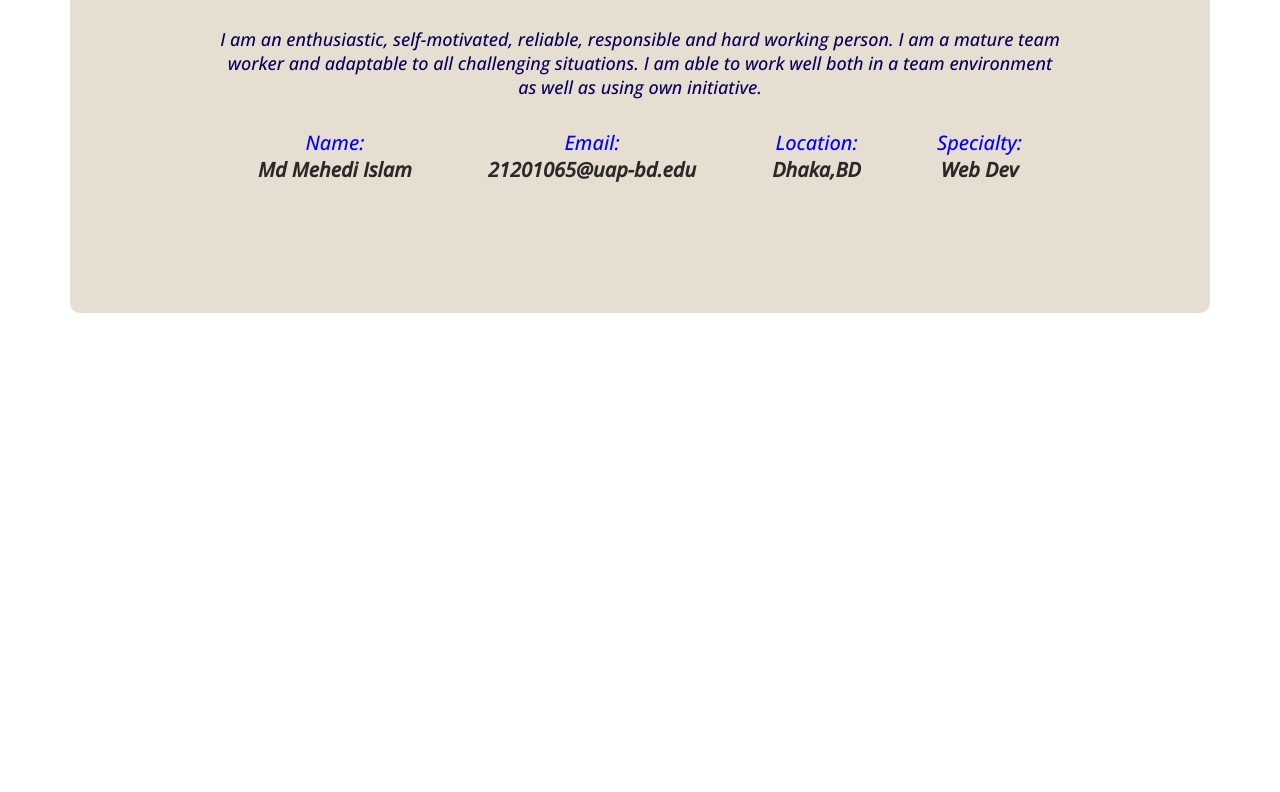
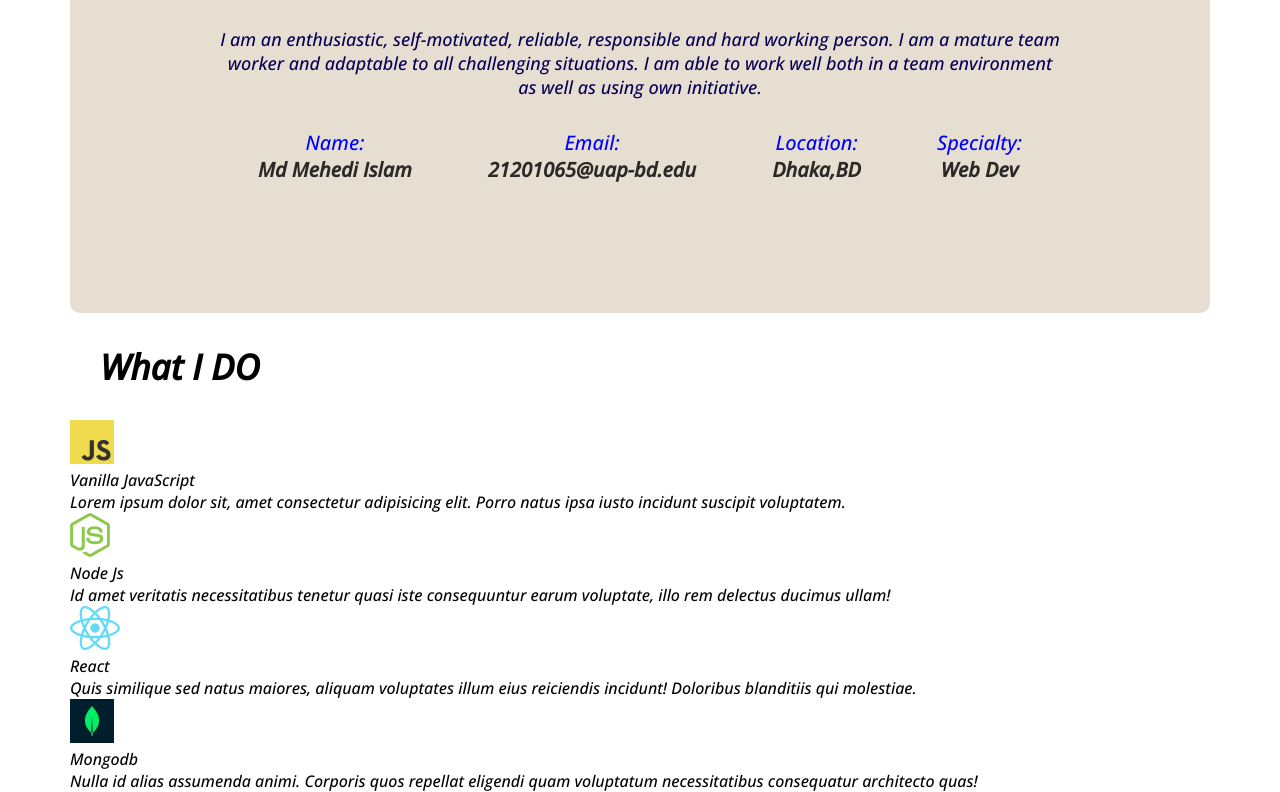
Before and after one commit to mehediuap/Developer-portfolio, a plain HTML site: page index.html in a window 1280 px wide. Shown: the part 909-1701 px from the top of the page. Before the commit the page ends 1222 px from the top, so only its background shows below. Drawn offline with nearby package versions, Linux system fonts and the light colour scheme.

Commit message:
add more code

```diff
--- a/index.html
+++ b/index.html
@@ -54,6 +54,31 @@
  </div>
 </div>
         </section>
+        <section class="What i do">
+            <h2 class="section-title">What I DO</h2>
+<skills-container>
+    <div class="skill">
+        <img src="./js.png" alt="">
+        <p class="skill-title">Vanilla  JavaScript</p>
+        <p class="skill-description">Lorem ipsum dolor sit, amet consectetur adipisicing elit. Porro natus ipsa iusto incidunt suscipit voluptatem.</p>
+    </div>
+    <div class="skill">
+        <img src="./nodejs.png" alt="">
+        <p class="skill-title">Node Js</p>
+        <p class="skill-description">Id amet veritatis necessitatibus tenetur quasi iste consequuntur earum voluptate, illo rem delectus ducimus ullam!</p>
+    </div>
+    <div class="skill">
+        <img src="./react.png" alt="">
+        <p class="skill-title"> React</p>
+        <p class="skill-description">Quis similique sed natus maiores, aliquam voluptates illum eius reiciendis incidunt! Doloribus blanditiis qui molestiae.</p>
+    </div>
+    <div class="skill">
+        <img src="./mongo.png" alt="">
+        <p class="skill-title">Mongodb</p>
+        <p class="skill-description">Nulla id alias assumenda animi. Corporis quos repellat eligendi quam voluptatum necessitatibus consequatur architecto quas!</p>
+    </div>
+</skills-container>
+        </section>
     </main>
     <footer>
 
--- a/styels.css
+++ b/styels.css
@@ -92,3 +92,7 @@ margin-bottom: 30px;
     font-weight: 700;
     color: rgb(43, 40, 40);
 }
+/* what i do */
+.What i do{
+    margin-top: 130px;
+}
```
Also changed, not shown: WhatsApp_Image_2022-09-17_at_11.45.15_PM-removebg-preview.png (deleted), download.png (added), js.png (added), mongo.png (added), nodejs.png (added), react.png (added).
